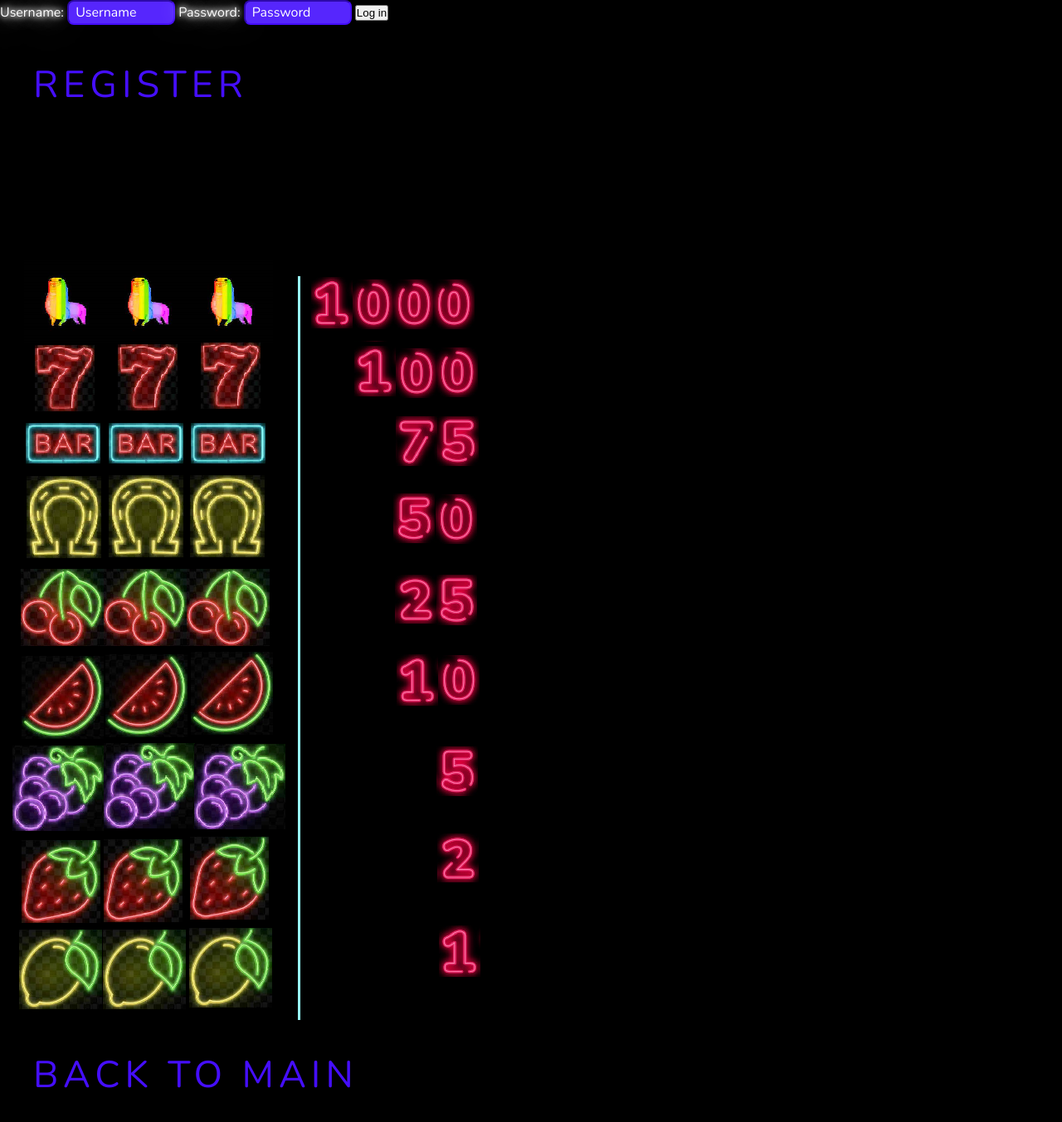
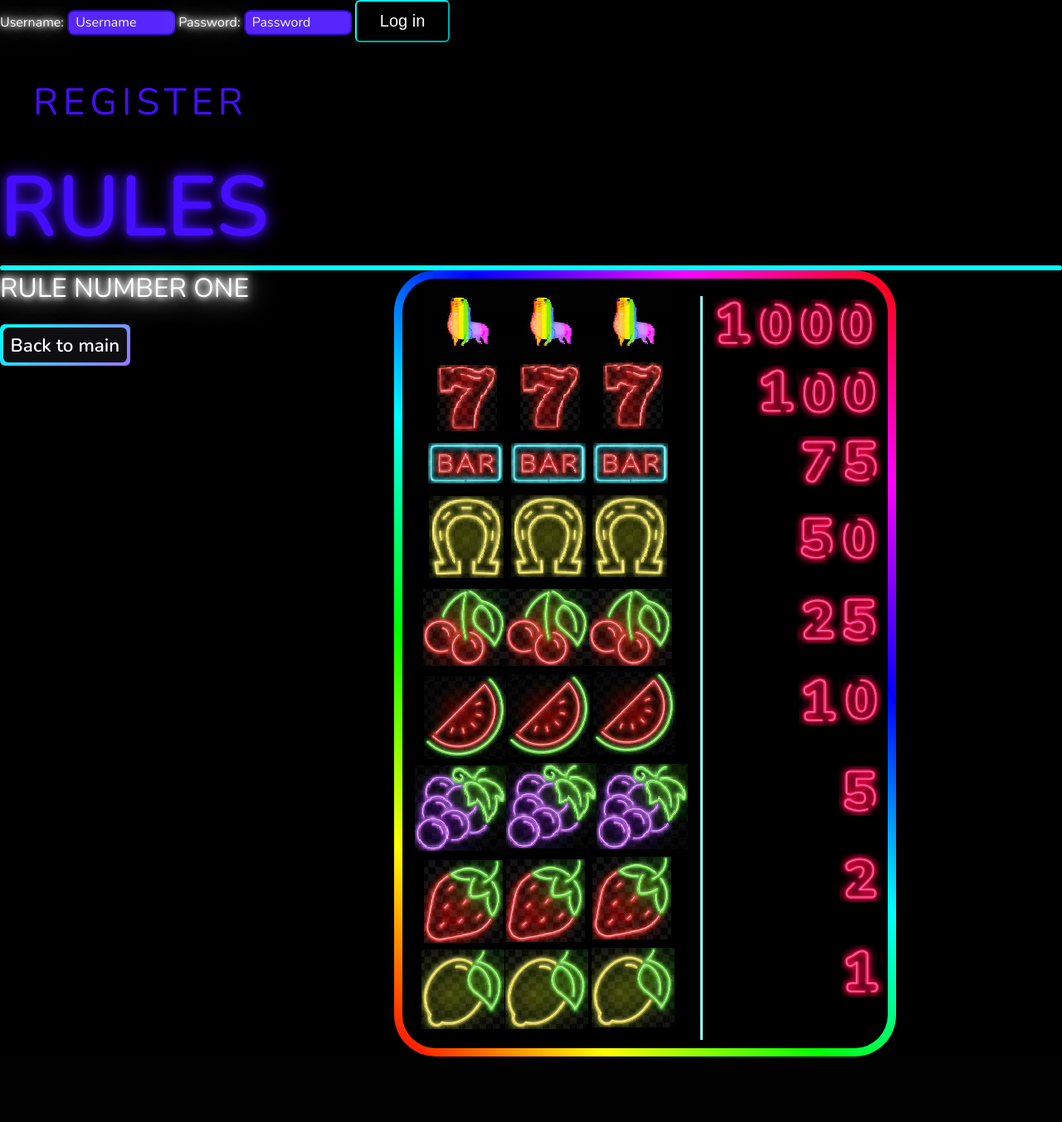
Before and after one commit to CodecoolGlobal/freestyle-javascript-game-javascript-pappbence15, a Flask app: page /rules in a window 1280 px wide. Shown: the whole page at 83% size. After the commit the page ends 1274 px from the top, so only its background shows below. Run offline with Flask 2, Linux system fonts and the light colour scheme.

Commit message:
Rules page css

```diff
--- a/static/style.css
+++ b/static/style.css
@@ -18,12 +18,12 @@ section {
   align-items: center;
   justify-content: center;
 }
-.container h1 {
+h1 {
   font-size: 8vw;
   color: var(--var-color);
   position: relative;
 }
-.container h1::before {
+h1::before {
   position: absolute;
   content: attr(data-text);
   text-shadow: 0px 0px 20px var(--var-color);
@@ -66,8 +66,7 @@ section {
     filter: blur(5px) brightness(1);
   }
 }
-
-a{
+a.link{
     position: relative;
     display: inline-block;
     padding: 20px 40px;
@@ -79,10 +78,45 @@ a{
     overflow: hidden;
     transition: 0.5s;
 }
-a:hover{
+a.link:hover{
     color: #255784;
     background: #450eff;
     box-shadow: 0 0 10px #450eff, 0 0 40px rgba(69, 14, 255, 0.98), 0 0 80px rgba(69, 14, 255, 0.96);
+}
+
+.bn39 {
+  background-image: linear-gradient(135deg, #01ffff, #9d72ff);
+  border-radius: 6px;
+  box-sizing: border-box;
+  color: #ffffff;
+  display: block;
+  height: 50px;
+  font-size: 1.4em;
+  font-weight: 600;
+  padding: 4px;
+  position: relative;
+  text-decoration: none;
+  width: 7em;
+  z-index: 2;
+}
+
+.bn39:hover {
+  color: #fff;
+}
+
+.bn39 .bn39span {
+  align-items: center;
+  background: #0e0e10;
+  border-radius: 6px;
+  display: flex;
+  justify-content: center;
+  height: 100%;
+  transition: background 0.5s ease;
+  width: 100%;
+}
+
+.bn39:hover .bn39span {
+  background: transparent;
 }
 p{
   font-family: "Nunito", serif;
@@ -173,10 +207,48 @@ h3{
       0 0 102px #fff,
       0 0 151px #fff;
 }
-img.rules{
-    border: 5px #01FFFF;
+img.rules {
+    border-radius: 50px;
+    border: 10px solid transparent;
+    background: linear-gradient(45deg, red, yellow, lime, aqua, blue, magenta, red) border-box;
+    mask-composite: exclude;
+    margin-right: 200px;
+}
+span.rules{
+    color: white;
+    font-size: xx-large;
+    text-shadow:
+    0 0 7px #fff,
+      0 0 10px #fff,
+      0 0 21px #fff,
+      0 0 42px #fff;
+}
+
 
 .slot_signs {
     width: 150px;
     height: 150px;
 }
+button {
+  transition-duration: 0.4s;
+  background-color: black;
+  color: white;
+  border-color: #01ffff;
+  padding: 12px 28px;
+  font-size: 20px;
+  border-radius: 6px;
+}
+
+
+button:hover {
+  background-color: #01ffff;
+  color: black;
+}
+hr.hr1{
+  border: 3px solid #01ffff;
+  border-radius: 6px;
+}
+/*colors:
+#01ffff -->blue
+#9d72ff --> purple
+*/
--- a/templates/game.html
+++ b/templates/game.html
@@ -7,7 +7,7 @@
 {% endblock %}
 <body>
     {% block content %}
-        <a href="/">Back to main</a>
+        <a href="/" class="link">Back to main</a>
         <main>
             <section id="status"> YOU LOSE!</section>
             <section id="slots">
--- a/templates/index.html
+++ b/templates/index.html
@@ -19,9 +19,9 @@
                 <button type="submit">Log in</button>
                 <br><br>
             </form>
-            <a href="/registration">Register</a>
+            <a href="/registration" class="link">Register</a>
         {% else %}
-            <a href="/{{ session['username'] }}">{{ session['username'] }}</a>
+            <a href="/{{ session['username'] }}" class="link">{{ session['username'] }}</a>
             <form action="/logout">
             <button type="submit">Logout</button>
             </form>
--- a/templates/login.html
+++ b/templates/login.html
@@ -7,7 +7,7 @@
             <p>Password: <input type=password name=password>
             <p><button type="submit">Login</button></p>
         </form>
-        <a href="registration.html">Registration</a>
-        <a href="/">Back to main</a>
+        <a href="registration.html" class="link">Registration</a>
+        <a href="/" class="link">Back to main</a>
     {% endblock %}
 </body>
--- a/templates/registration.html
+++ b/templates/registration.html
@@ -10,6 +10,6 @@
             <p>Repeat password: <input type="password" name="repeat_password"></p>
             <button type="submit" class="button1">Registration</button>
         </form>
-        <a href="/">Back to main</a>
+        <a href="/" class="link">Back to main</a>
     {% endblock %}
 </body>
--- a/templates/rules.html
+++ b/templates/rules.html
@@ -2,17 +2,12 @@
     {% block title %}Rules{% endblock %}
 <body>
     {% block content %}
-    <h1 data-text="RULES">RULES</h1>
-    <div id="rules">
-        <ul>rule1</ul>
-        <ul>rule2</ul>
-        <ul>rule3</ul>
-        <ul>rule4</ul>
-        <ul>rule5</ul>
-    </div>
+    <h1 data-text="RULES" class="container">RULES</h1>
     <div id="odds">
-        <img src="/static/images/slot_odds.png" alt="odds" class="rules">
-    </div>
-        <a href="/">Back to main</a>
+        <hr class="hr1">
+        <img src="/static/images/slot_odds.png" alt="odds" class="rules" align="right">
+        <span class="rules">RULE NUMBER ONE</span>
+    </div><br>
+        <a class="bn39" href="/"><span class="bn39span">Back to main</span></a>
     {% endblock %}
 </body>
--- a/templates/userpage.html
+++ b/templates/userpage.html
@@ -17,7 +17,7 @@
                 <td>{{ user_details.biggest_win }}</td>
             </tr>
         </table>
-        <a href="/">Back to main</a>
+        <a href="/" class="link">Back to main</a>
     {% endblock %}
 
 
```
